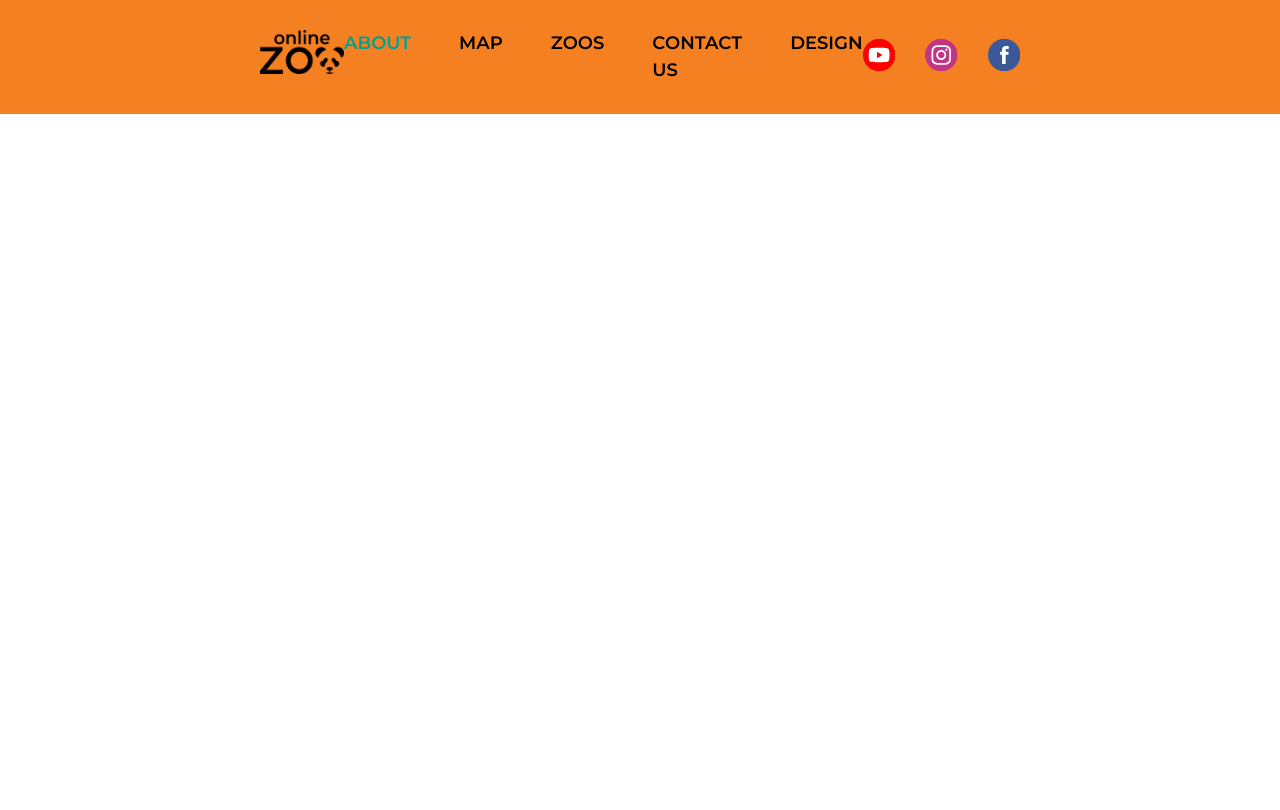
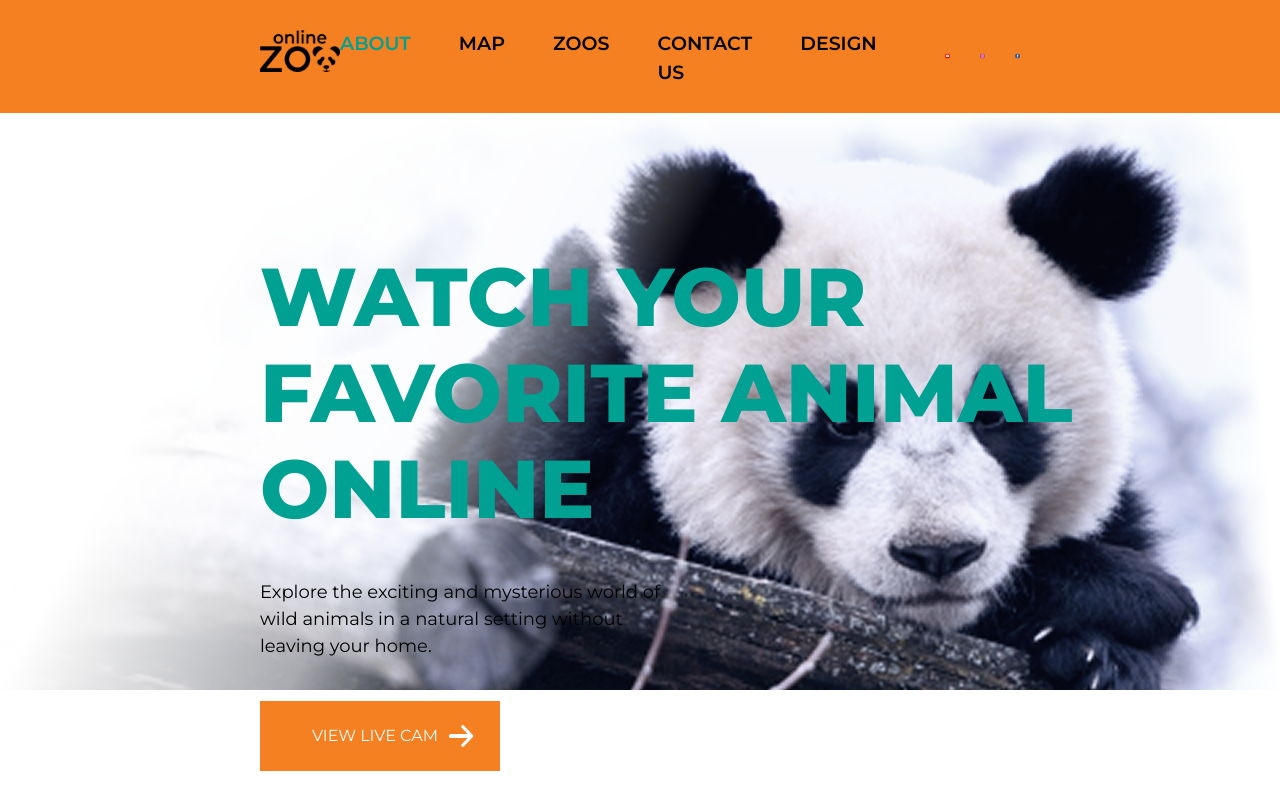
Before and after one commit to NinaEvlash/Online-ZOO, a website: page online-zoo/pages/landing/index.html in a window 1280 px wide. Drawn offline with Linux system fonts and the light colour scheme; files whose address does not match are found by name.

Commit message:
feat: add watch section with styles, h1 titel to the landing page

```diff
--- a/online-zoo/pages/landing/css/style.css
+++ b/online-zoo/pages/landing/css/style.css
@@ -88,14 +88,12 @@ svg {
   --white-color: #ffffff;
   --black-color: #000000;
   --orange-color: #f58021;
+  --hover-orange-color: #d26004;
   --teal-color: #00a092;
   --purple-color: #20113d;
 }
 
 body {
-  display: flex;
-  flex-direction: column;
-  align-items: center;
   font-family: 'Montserrat', sans-serif;
   font-weight: 600;
   color: var(--dark-color);
@@ -127,6 +125,10 @@ body {
   display: flex;
 }
 
+.hidden {
+  display: none;
+}
+
 .header {
   width: 100%;
   background-color: var(--orange-color);
@@ -135,7 +137,7 @@ body {
 .header__container {
   justify-content: space-between;
   padding-top: 30px;
-  padding-bottom: 30px;
+  padding-bottom: 26px;
 }
 
 .header__menu {
@@ -143,14 +145,35 @@ body {
 }
 
 .header-link {
+  position: relative;
   text-transform: uppercase;
   font-weight: 600;
-  font-size: 18px;
+  font-size: 19px;
   line-height: 150%;
+  transition: color 0.3s ease-in-out;
+}
+
+.header-link:not(.activ-page):hover {
+  color: var(--teal-color);
+}
+
+.header-link::after {
+  content: '';
+  position: absolute;
+  left: 0;
+  bottom: -4px;
+  width: 0;
+  height: 2px;
+  background-color: var(--teal-color);
+  transition: width 0.3s ease;
 }
 
 .header-link.activ-page {
   color: var(--teal-color);
+}
+
+.header-link:not(.activ-page):hover::after {
+  width: 100%;
 }
 
 .menu-list {
@@ -162,6 +185,71 @@ body {
   gap: 30px;
 }
 
+.social-links-item {
+  transition: opacity 0.3s ease;
+}
+
+.social-links-item:hover {
+  opacity: 0.5;
+}
+
 .header__burger {
   display: none;
 }
+
+.header__right__block {
+  gap: 68px;
+}
+
+/*======watch======*/
+
+.watch {
+  padding-top: 137px;
+  padding-bottom: 131px;
+  background-image: url(../../../assets/images/bg-view-section.png);
+  background-position: top center;
+  background-repeat: no-repeat;
+  background-size: contain;
+}
+
+.watch__content {
+  flex-direction: column;
+  gap: 41px;
+  align-items: flex-start;
+}
+
+.watch__title {
+  margin: 0;
+  width: 890px;
+  text-transform: uppercase;
+  color: var(--teal-color);
+  font-weight: 800;
+  font-size: 82px;
+  line-height: 117%;
+  letter-spacing: -1%;
+}
+
+.watch__descr {
+  margin: 0;
+  width: 430px;
+  font-weight: 400;
+  font-size: 18px;
+  line-height: 150%;
+}
+
+.watch__btn {
+  width: 240px;
+  color: var(--white-color);
+  padding-top: 26px;
+  padding-bottom: 26px;
+  background-color: var(--orange-color);
+  padding-right: 10px;
+  background-image: url(../../../assets/icons/arrow.svg);
+  background-repeat: no-repeat;
+  background-position: right 26px center;
+  transition: background-color 0.3s ease-in-out;
+}
+
+.watch__btn:hover {
+  background-color: var(--hover-orange-color);
+}
--- a/online-zoo/pages/landing/index.html
+++ b/online-zoo/pages/landing/index.html
@@ -15,7 +15,7 @@
   </head>
   <body>
     <header class="header">
-      <div class="container header__container flex">
+      <div class="header__container container flex">
         <div class="header__logo">
           <a class="logo-link" href="#">
             <img
@@ -25,6 +25,7 @@
             />
           </a>
         </div>
+        <div class="header__right__block flex">
           <nav id="header-menu" class="header__menu flex">
             <ul class="menu-list reset-list flex">
               <li class="menu-list-item">
@@ -149,6 +150,22 @@
             <span></span>
           </div>
         </div>
+      </div>
     </header>
+    <main class="main">
+      <h1 class="hidden">Online Zoo</h1>
+      <section class="watch">
+        <div class="container">
+          <div class="watch__content flex">
+            <h2 class="watch__title">Watch your favorite animal online</h2>
+            <p class="watch__descr">
+              Explore the exciting and mysterious world of wild animals in a
+              natural setting without leaving your home.
+            </p>
+            <button class="watch__btn reset-btn">VIEW LIVE CAM</button>
+          </div>
+        </div>
+      </section>
+    </main>
   </body>
 </html>
```
Also changed, not shown: online-zoo/assets/icons/arrow.svg (added). Lines whose indentation alone changed are shown as unchanged.
